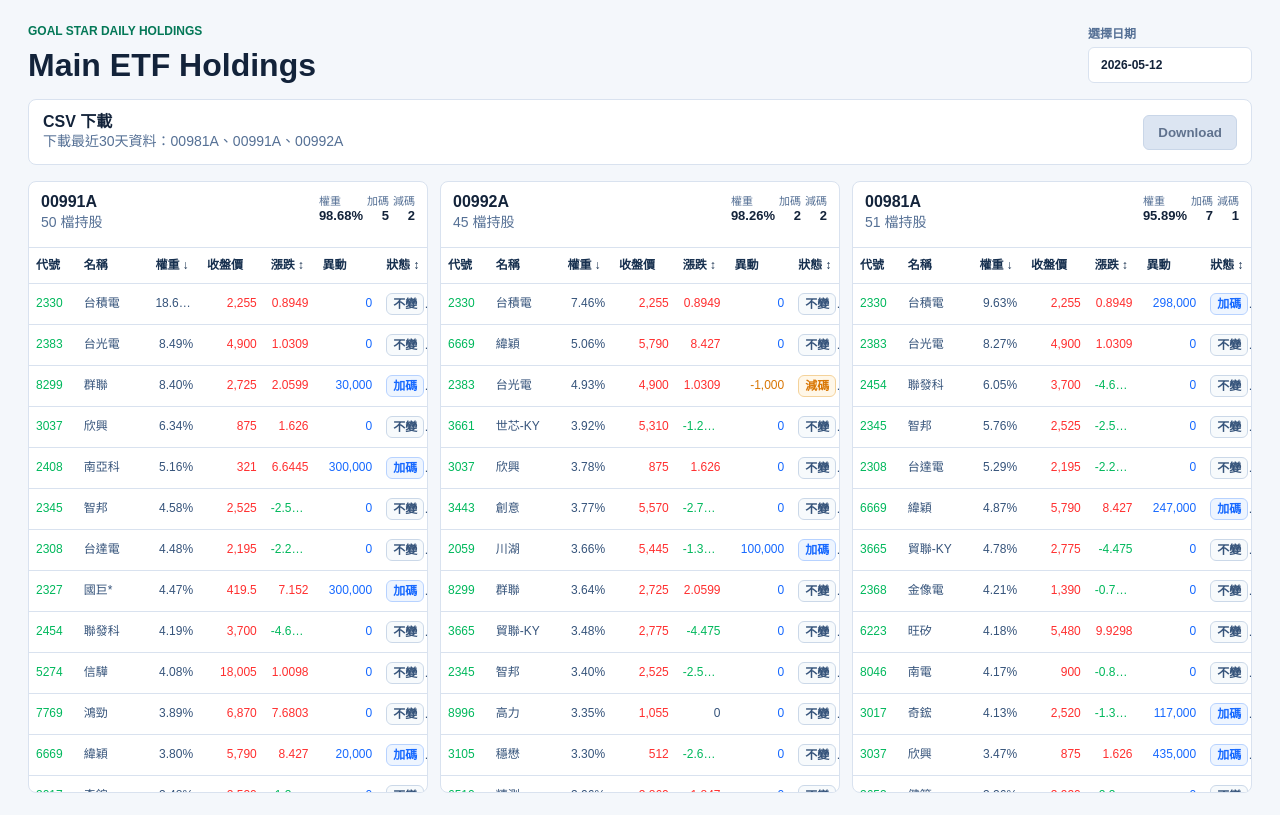
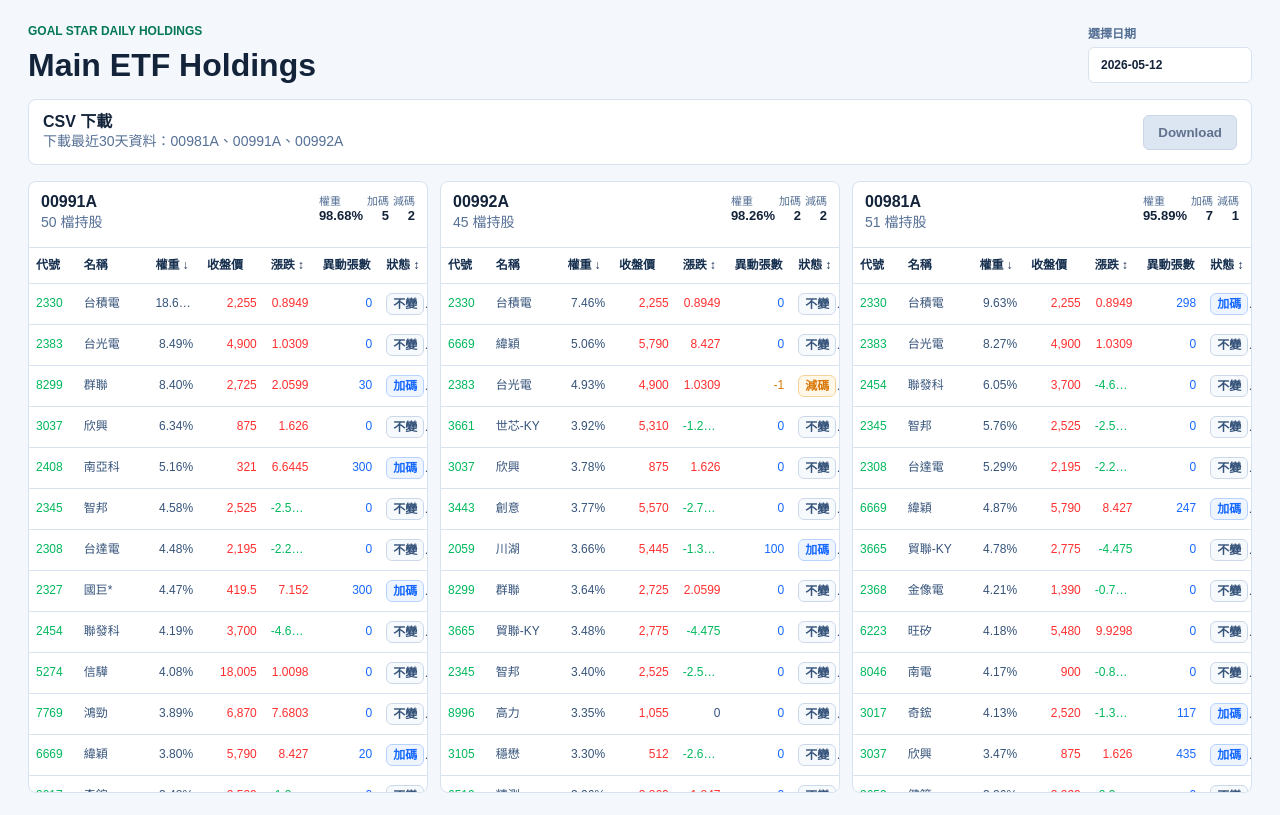
Before and after one commit to caryhp2-cell/main-etf-holdings, a Next.js app: page / in a window 1280 px wide. Built offline with nearby package versions, Linux system fonts and the light colour scheme.

Commit message:
fix: show holding deltas in lots

```diff
--- a/src/components/EtfHoldingsColumn.tsx
+++ b/src/components/EtfHoldingsColumn.tsx
@@ -1,5 +1,6 @@
 import type { EtfCode, HoldingRow, HoldingStatus } from "../holdings/types";
 import type { HoldingsSort, SortKey } from "../holdings/sortHoldings";
+import { formatShareDeltaLots } from "../holdings/formatHoldingValues";
 
 interface EtfHoldingsColumnProps {
   etfCode: EtfCode;
@@ -63,7 +64,7 @@ export function EtfHoldingsColumn({ etfCode, rows, sort, onSort }: EtfHoldingsCo
                   activeSort={sort}
                   onSort={onSort}
                 />
-                <th>異動</th>
+                <th>異動張數</th>
                 <SortableHeader label="狀態" sortKey="status" activeSort={sort} onSort={onSort} />
               </tr>
             </thead>
@@ -77,7 +78,9 @@ export function EtfHoldingsColumn({ etfCode, rows, sort, onSort }: EtfHoldingsCo
                   <td className={changeClass(row.changePercent)}>
                     {formatNumber(row.changePercent)}
                   </td>
-                  <td className={deltaClass(row.shareDelta)}>{formatInteger(row.shareDelta)}</td>
+                  <td className={deltaClass(row.shareDelta)}>
+                    {formatShareDeltaLots(row.shareDelta)}
+                  </td>
                   <td>
                     <span className={`status-pill ${STATUS_CLASS[row.status]}`}>{row.status}</span>
                   </td>
@@ -115,10 +118,6 @@ function SortableHeader({
   );
 }
 
-function formatInteger(value: number | null): string {
-  return value == null ? "-" : new Intl.NumberFormat("en-US").format(value);
-}
-
 function formatNumber(value: number | null): string {
   return value == null ? "-" : new Intl.NumberFormat("en-US", { maximumFractionDigits: 4 }).format(value);
 }
--- /dev/null
+++ b/src/holdings/formatHoldingValues.ts
@@ -0,0 +1,5 @@
+export function formatShareDeltaLots(value: number | null): string {
+  if (value == null) return "-";
+
+  return new Intl.NumberFormat("en-US", { maximumFractionDigits: 2 }).format(value / 1000);
+}
```
Also changed, not shown: 1 other file (tests, documents, lock files or other folders).
